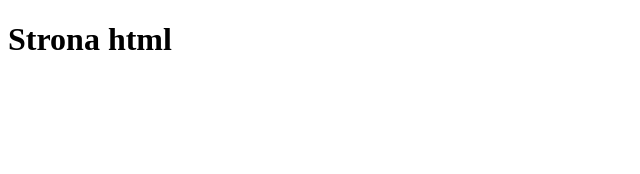
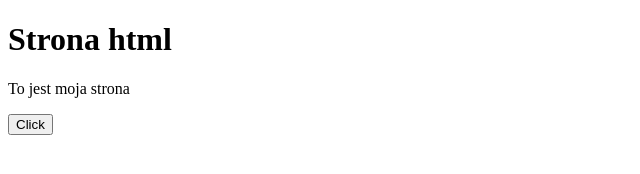
Before and after one commit to lukaszq10/myFirstRepo, a plain HTML site: page strona.html in a window 1280 px wide. Shown: the whole page, without its empty margins (0-640 px from the left). Drawn offline with Linux system fonts and the light colour scheme.

Commit message:
Modyfikacja strony

```diff
--- a/strona.html
+++ b/strona.html
@@ -9,6 +9,8 @@
 
 <body>
     <h1>Strona html</h1>
+    <p>To jest moja strona</p>
+    <button>Click</button>
 </body>
 
 </html>
```
